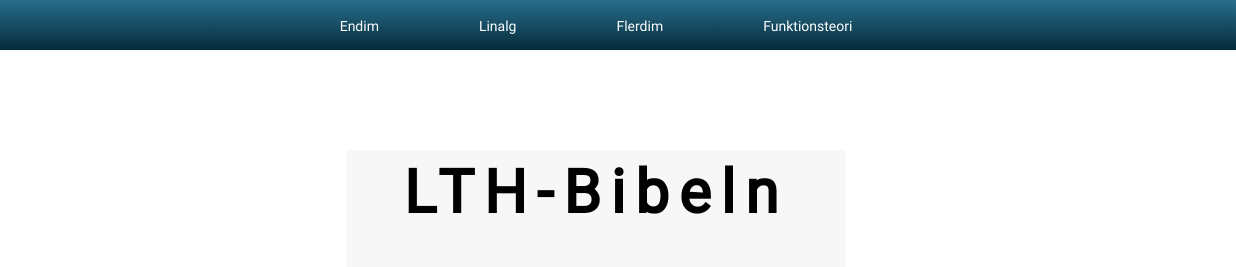
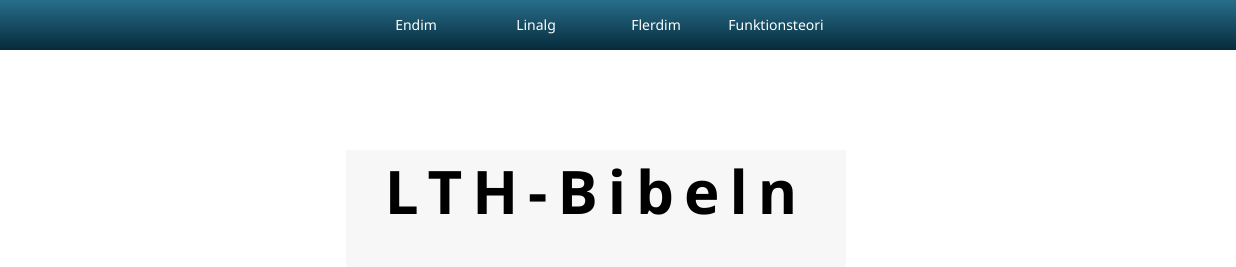
Before and after one commit to JackiBackiBoy/lth-bibeln, a plain HTML site: page index.html in a window 1280 px wide. Shown: the top 267 px of the page, 44-1280 px from the left. Drawn offline with nearby package versions, Linux system fonts and the light colour scheme; files whose address does not match are found by name.

Commit message:
Redesigned header and font

```diff
--- a/css/style.css
+++ b/css/style.css
@@ -11,7 +11,7 @@
 body {
   margin: 0 auto;
   background-color: white;
-  font-family: 'Roboto', sans-serif;
+  font-family: "Segoe UI", 'Roboto', sans-serif;
 }
 
 #navbar-container {
@@ -25,6 +25,7 @@ body {
 
 #navbar-container ul {
   text-align: center;
+  line-height: 30px;
   padding: 0;
   margin: 0 auto;
   display: flex;
@@ -32,10 +33,20 @@ body {
   align-items: center;
 }
 
+#navbar-container li:hover {
+  background-color: aquamarine;
+}
+
 #navbar-container li {
-  padding: 0 50px;
+  width: 100px;
+  font-weight: 500;
   display: list-item;
+  height: 100%;
+  padding: 0 10px;
   text-align: -webkit-match-parent;
+  display:flex;
+  flex-direction:column;
+  justify-content:space-around;
 }
 
 #github-logo {
--- a/index.html
+++ b/index.html
@@ -9,10 +9,10 @@
     <!-- Navigation Bar -->
     <div id="navbar-container">
       <ul>
-        <li>Endim</li>
-        <li>Linalg</li>
-        <li>Flerdim</li>
-        <li>Funktionsteori</li>
+        <li><a>Endim</a></li>
+        <li><a>Linalg</a></li>
+        <li><a>Flerdim</a></li>
+        <li><a>Funktionsteori</a></li>
       </ul>
     </div>
 
```
